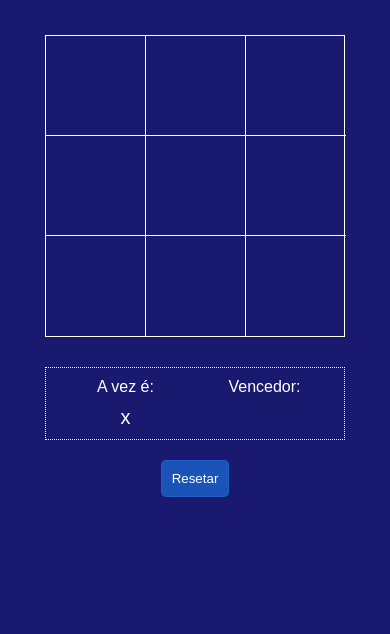
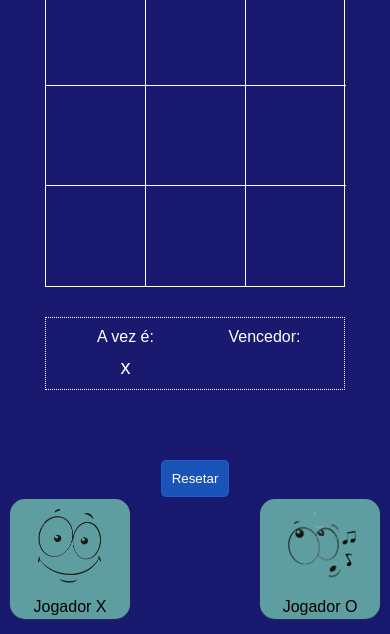
Before and after one commit to AlefLaniel/projeto-jogo-da-velha, a plain HTML site: page index.html in a window 390 px wide. Shown: the part 210-844 px from the top of the page. Drawn offline with Linux system fonts and the light colour scheme.

Commit message:
Colocando animações

```diff
--- a/index.html
+++ b/index.html
@@ -13,6 +13,11 @@
 <body>
     <h1>Jogo da velha</h1>
 
+    <div class="area-geral">
+        <div class="jogador1">
+            <img src="/images/pessoa.png" alt="pessoa">
+            Jogador X
+        </div>
         <div class="area">
             <div data-item="a1" class="item b r"></div>
             <div data-item="a2" class="item b r"></div>
@@ -25,6 +30,11 @@
             <div data-item="c1" class="item r"></div>
             <div data-item="c2" class="item r"></div>
             <div data-item="c3" class="item"></div>
+        </div>
+        <div class="jogador2">
+            <img src="/images/pessoa.png" alt="pessoa">
+            Jogador O
+        </div>
     </div>
 
     <div class="info">
--- a/script.js
+++ b/script.js
@@ -37,8 +37,11 @@ function reset() {
     }
     playing = true;
 
+    document.querySelector('.jogador1 img').setAttribute('src', '/images/pessoa.png');
+    document.querySelector('.jogador2 img').setAttribute('src', '/images/pessoa.png');
     renderSquare();
     renderInfo();
+    removeanimationW();
 }
 
 function renderSquare() {
@@ -53,6 +56,17 @@ function renderSquare() {
 function renderInfo() {
     document.querySelector('.vez').innerHTML = player;
     document.querySelector('.resultado').innerHTML = warning;
+
+    if (player === 'x') {
+        document.querySelector('.jogador2 img').setAttribute('src', '/images/esperando.png');
+        document.querySelector('.jogador1 img').setAttribute('src', '/images/pessoa.png');
+        checkGame();
+    }
+    if(player === 'o'){
+        document.querySelector('.jogador1 img').setAttribute('src', '/images/esperando.png');
+        document.querySelector('.jogador2 img').setAttribute('src', '/images/pessoa.png');
+        checkGame();
+    }
 }
 
 function togglePlayer() {
@@ -64,12 +78,21 @@ function checkGame() {
     if (checkWinnerFor('x')) {
         warning = 'O "x" venceu';
         playing = false;
+        document.querySelector('.jogador1 img').setAttribute('src', '/images/ganhou.png');
+        document.querySelector('.jogador2 img').setAttribute('src', '/images/perdeu.png');
+        animationWin()
     }else if (checkWinnerFor('o')) {
         warning = 'O "o" venceu';
         playing = false;
+        document.querySelector('.jogador1 img').setAttribute('src', '/images/perdeu.png');
+        document.querySelector('.jogador2 img').setAttribute('src', '/images/ganhou.png');
+        animationWin();
     }else if (isFull()) {
         warning = 'Deu empate';
         playing = false;
+        document.querySelector('.jogador1 img').setAttribute('src', '/images/pessoa.png');
+        document.querySelector('.jogador2 img').setAttribute('src', '/images/pessoa.png');
+        animationWin()
     }
 }
 
@@ -107,3 +130,29 @@ function isFull() {
 
     return true;
 }
+
+function animationWin() {
+    document.querySelector('.jogador1 img').style.animationDuration = '3s';
+    document.querySelector('.jogador1 img').style.animationName = 'slideinS';
+    document.querySelector('.jogador1 img').style.animationIterationCount = 'infinite';
+    document.querySelector('.jogador1 img').style.animationDirection = 'alternate';
+
+    document.querySelector('.jogador2 img').style.animationDuration = '3s';
+    document.querySelector('.jogador2 img').style.animationName = 'slideinS';
+    document.querySelector('.jogador2 img').style.animationIterationCount = 'infinite';
+    document.querySelector('.jogador2 img').style.animationDirection = 'alternate';
+
+
+}
+
+function removeanimationW() {
+    document.querySelector('.jogador1 img').style.animationDuration = 'none';
+    document.querySelector('.jogador1 img').style.animationName = 'none';
+    document.querySelector('.jogador1 img').style.animationIterationCount = 'none';
+    document.querySelector('.jogador1 img').style.animationDirection = 'none';
+
+    document.querySelector('.jogador2 img').style.animationDuration = 'none';
+    document.querySelector('.jogador2 img').style.animationName = 'none';
+    document.querySelector('.jogador2 img').style.animationIterationCount = 'none';
+    document.querySelector('.jogador2 img').style.animationDirection = 'none';
+}
--- a/style.css
+++ b/style.css
@@ -1,3 +1,14 @@
+
+@keyframes slideinS {
+    from {
+        padding: 20%;
+      }
+
+      to {
+        padding: 0%;
+      }
+}
+
 * {
     margin: 0;
     padding: 0;
@@ -19,12 +30,44 @@ h1 {
     margin: 20px 0;
 }
 
+.area-geral{
+    display: flex;
+    justify-content:center;
+    align-items:center;
+}
+
+.jogador1, .jogador2{
+    width: 120px;
+    height: 120px;
+    background-color: cadetblue;
+    display: flex;
+    flex-direction: column;
+    justify-content: center;
+    align-items: center;
+    border-radius: 15px;
+    box-shadow: rgba(60, 64, 67, 0.3) 0px 1px 2px 0px, rgba(60, 64, 67, 0.15) 0px 1px 3px 1px;
+}
+
+.jogador1 img, .jogador2 img{
+    width: 95px;
+    height: 95px;
+}
+
+.animationW {
+    animation-duration: 3s;
+    animation-name: slideinS;
+    animation-iteration-count: infinite;
+    animation-direction: alternate;
+}
+
 .area {
     width: 300px;
     display: grid;
     grid-template-columns: repeat(3, 1fr);
     margin-top: 30px;
     border: 1px solid #FFF;
+    margin-left: 30px;
+    margin-right: 30px;
 }
 .area .item {
     width: 100px;
@@ -88,3 +131,28 @@ h1 {
     cursor: pointer;
     box-shadow: rgba(6, 24, 44, 0.4) 0px 0px 0px 2px, rgba(6, 24, 44, 0.65) 0px 4px 6px -1px, rgba(255, 255, 255, 0.08) 0px 1px 0px inset;
 }
+
+@media (max-width: 500px) {
+
+
+    .jogador1{
+        position: absolute;
+        left: 0px;
+        bottom: 15px;
+        margin-left: 10px;
+        margin-top: 15px;
+    }
+
+    .jogador2{
+        position: absolute;
+        right: 0px;
+        bottom: 15px;
+        margin-right: 10px;
+        margin-top: 15px;
+    }
+
+
+    .info, .reset{
+        margin-bottom: 50px;
+    }
+}
```
Also changed, not shown: images/esperando.jpg (added), images/esperando.png (added), images/ganhou.png (added), images/ganhouJ.jpg (added), images/normal.jpg (added), images/perdeu.png (added), images/perdeuJ.jpg (added), images/pessoa.jpg (added), images/pessoa.png (added). Lines whose indentation alone changed are shown as unchanged.
